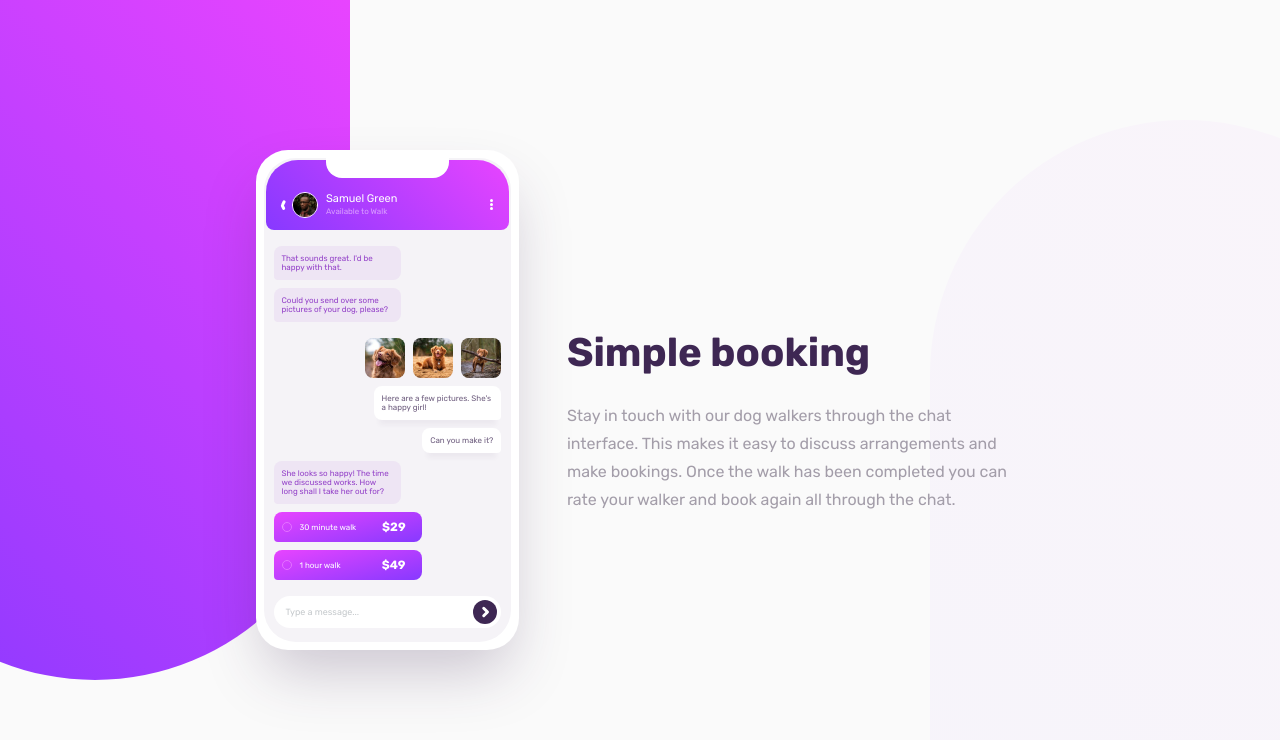
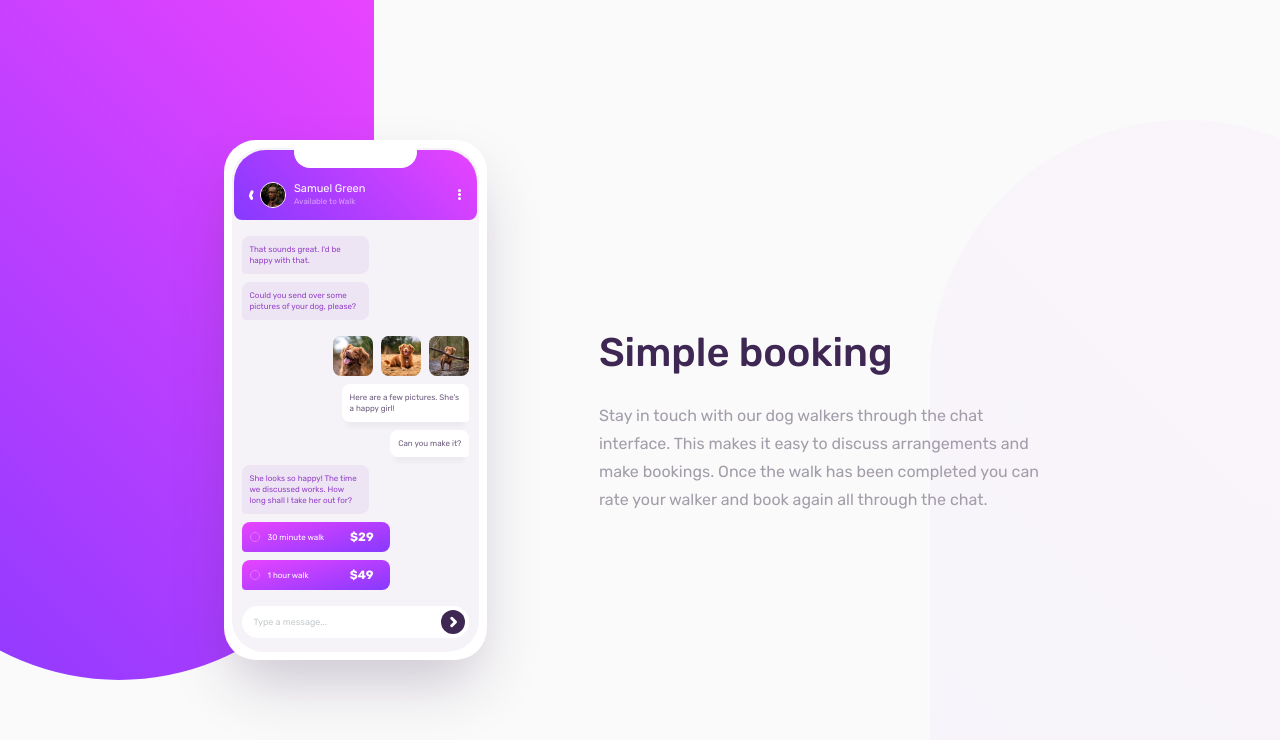
Before and after one commit to VivyBnuuy/fem-chat-app-css-illustration, a plain HTML site: page index.html in a window 1280 px wide. Drawn offline with Linux system fonts and the light colour scheme.

Commit message:
Fixed font weight on header and left background shape positioning on desktop

```diff
--- a/scss/globals/_background.scss
+++ b/scss/globals/_background.scss
@@ -46,7 +46,7 @@
             height: 85vh;
 
             &--purple {
-                left: -10rem;
+                left: -8.5rem;
             }
 
             &--gray {
--- a/scss/globals/_card.scss
+++ b/scss/globals/_card.scss
@@ -8,6 +8,7 @@
 
     &-header {
         font-size: fonts.$header-large;
+        font-weight: fonts.$medium;
         color: colors.$dark-purple;
     }
 
@@ -23,6 +24,6 @@
 
         max-width: 45ch;
 
-        margin-left: 3rem;
+        margin-left: 7rem;
     }
 }
--- a/scss/globals/_hero.scss
+++ b/scss/globals/_hero.scss
@@ -161,6 +161,7 @@
 
             color: colors.$bright-purple;
             font-size: fonts.$hero-small;
+            line-height: fonts.$hero-small-line-height;
 
             max-width: 22ch;
 
@@ -179,6 +180,7 @@
 
             color: colors.$gray-purple;
             font-size: fonts.$hero-small;
+            line-height: fonts.$hero-small-line-height;
 
             max-width: 22ch;
 
```
Also changed, not shown: style.css, 1 other file.
